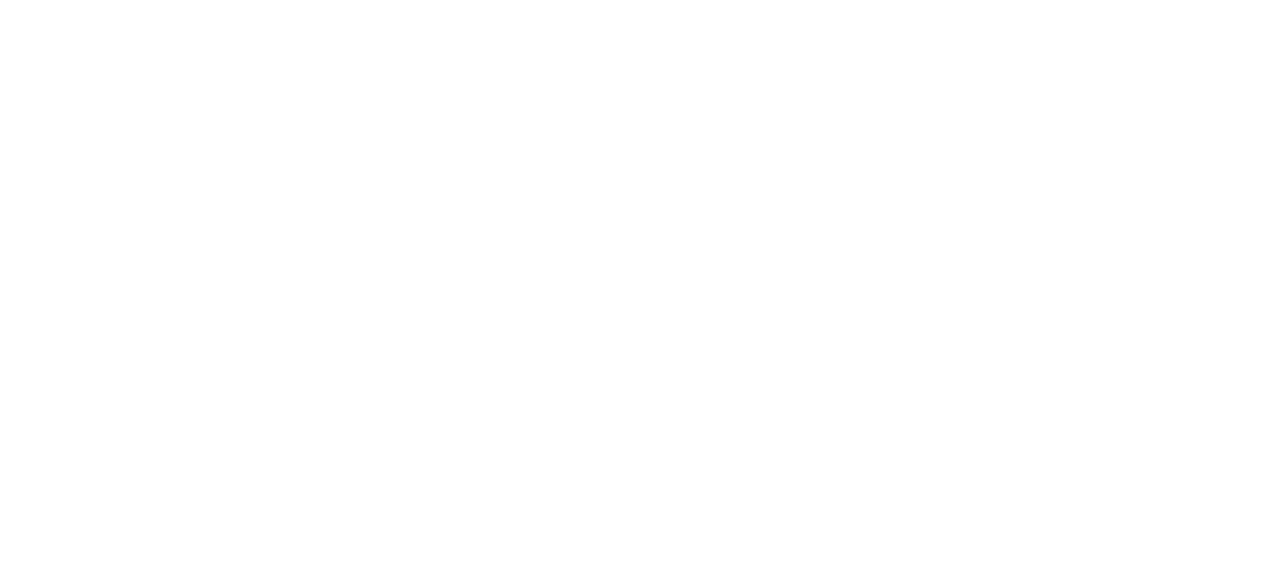
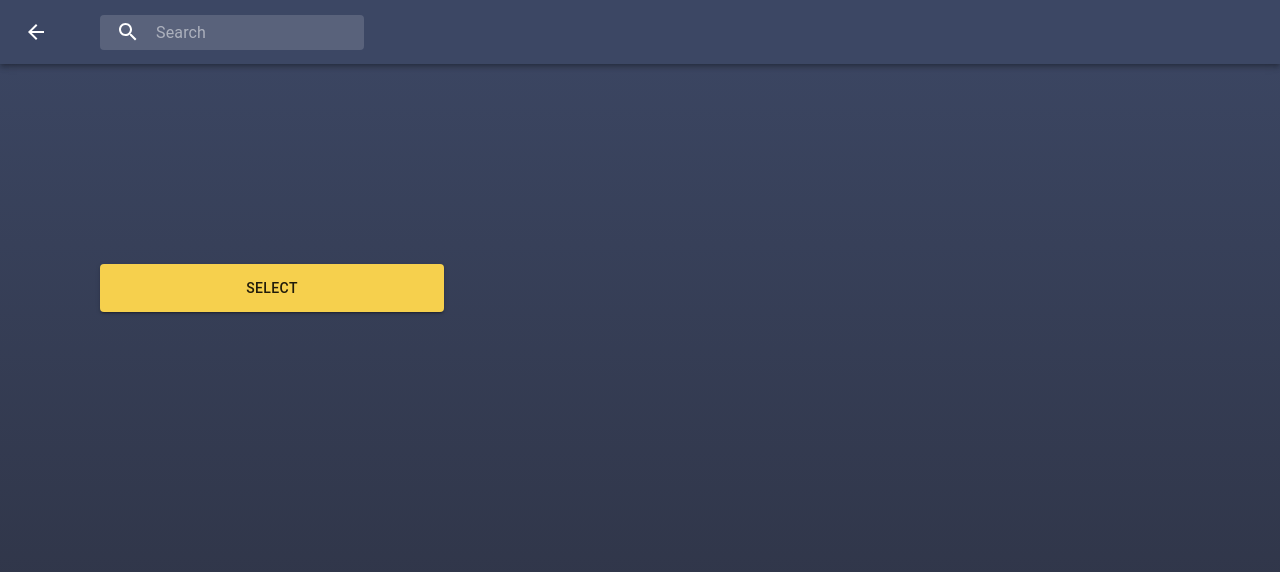
Before and after one commit to egraves2/destiny, a React (Create React App) app: page /loadoutSearch in a window 1280 px wide. Shown: the top 572 px of the page. Built offline with nearby package versions, Linux system fonts and the light colour scheme.

Commit message:
character currency and emblem in sidebar

```diff
--- a/package.json
+++ b/package.json
@@ -5,6 +5,7 @@
   "dependencies": {
     "@material-ui/core": "^4.9.3",
     "@material-ui/icons": "^4.9.1",
+    "@material-ui/lab": "^4.0.0-alpha.45",
     "@testing-library/jest-dom": "^4.2.4",
     "@testing-library/react": "^9.4.0",
     "@testing-library/user-event": "^7.2.1",
@@ -13,7 +14,8 @@
     "react": "^16.12.0",
     "react-dom": "^16.12.0",
     "react-router-dom": "^5.1.2",
-    "react-scripts": "3.3.1"
+    "react-scripts": "3.3.1",
+    "sqlite": "^3.0.3"
   },
   "scripts": {
     "start": "react-scripts start",
--- a/src/App.css
+++ b/src/App.css
@@ -27,7 +27,18 @@
 .App-link {
   color: #61dafb;
 }
-
-#homepage {
+/* LOADOUT PAGE */
+.search-button {
+  width: 344px;
+  padding: 150px;
+  display:block;
+  margin-left:auto;
+  margin-right:auto;
 
 }
+
+
+.bottomElements{
+  padding: 100px;
+  margin-top:100px;
+}
--- a/src/App.js
+++ b/src/App.js
@@ -1,7 +1,7 @@
 import React, {useContext, useState, useEffect} from 'react';
 import './App.css';
-import './pages/home.css';
 import Home from './home'
+import loadoutSearch from './loadoutSearch'
 import Button from '@material-ui/core/Button'
 import {Link,BrowserRouter,Route,Redirect} from 'react-router-dom'
 import { getDefaultNormalizer } from '@testing-library/react';
@@ -13,6 +13,7 @@
     <Route exact path="/" component={Main} />
     <Route path="/home" exact component={Home} />
     <Route path="/oauth" component={OauthCallback} />
+    <Route path="/loadoutSearch" component={loadoutSearch} />
 
 
   </BrowserRouter>);
@@ -47,8 +48,9 @@
     const json = await r.json()
     console.log(json)
     var token = json.access_token
-    console.log(token)
+    var membershipID = json.membership_id
     localStorage.setItem('token', token)
+    localStorage.setItem('membershipID', membershipID)
   }
   useEffect(()=>{
     getToken()
--- a/src/drawer.js
+++ b/src/drawer.js
@@ -22,8 +22,10 @@
 const useStyles = makeStyles(theme => ({
   root: {
     display: 'flex',
+
   },
   drawer: {
+
     [theme.breakpoints.up('sm')]: {
       width: drawerWidth,
       flexShrink: 0,
@@ -46,6 +48,7 @@
   toolbar: theme.mixins.toolbar,
   drawerPaper: {
     width: drawerWidth,
+    backgroundColor: '#1E2025',
   },
   content: {
     flexGrow: 1,
@@ -66,27 +69,43 @@
   const drawer = (
     <div>
       <div className={classes.toolbar} />
+      <Typography>
+          App Title
+      </Typography>
+      <Divider />
+        <img src = {props.emblemBackground}/>
       <Divider />
       <List>
-        {['Inbox', 'Starred', 'Send email', 'Drafts'].map((text, index) => (
-          <ListItem button key={text}>
-            <ListItemIcon>{index % 2 === 0 ? <InboxIcon /> : <MailIcon />}</ListItemIcon>
-            <ListItemText primary={text} />
+
+          <ListItem >
+
+            <ListItemText >Glimmer </ListItemText>
+            {props.glimmer}
         </ListItem>
-        ))}
+        <ListItem >
+            <ListItemText >Shards </ListItemText>
+            {props.shards}
+        </ListItem>
+        <ListItem >
+            <ListItemText >Bright Dust </ListItemText>
+            {props.dust}
+        </ListItem>
         </List>
-      <Divider />
+        <Divider></Divider>
         <List>
-        {['All mail', 'Trash', 'Spam'].map((text, index) => (
-          <ListItem button key={text}>
-            <ListItemIcon>{index % 2 === 0 ? <InboxIcon /> : <MailIcon />}</ListItemIcon>
-            <ListItemText primary={text} />
+            CUSTOMIZE
+            <ListItem>
+                <ListItemText>
+                    Loadouts
+                </ListItemText>
             </ListItem>
-        ))}
         </List>
-      <Typography>
 
-      </Typography>
+
+
+      {props.name && <Typography>
+          {props.name}
+      </Typography>}
     </div>
   );
 
@@ -152,12 +171,4 @@
   );
 }
 
-ResponsiveDrawer.propTypes = {
-  /**
-   * Injected by the documentation to work in an iframe.
-   * You won't need it on your project.
-   */
-  container: PropTypes.any,
-};
-
 export default ResponsiveDrawer;
--- a/src/home.js
+++ b/src/home.js
@@ -1,59 +1,47 @@
 import React, {useContext, useState, useEffect} from 'react';
-import axios from 'axios';
-import AppBar from '@material-ui/core/AppBar';
-import Toolbar from '@material-ui/core/Toolbar';
-import IconButton from '@material-ui/core/IconButton';
-import Typography from '@material-ui/core/Typography';
-import { makeStyles, useTheme } from '@material-ui/core/styles';
-import MenuIcon from '@material-ui/icons/Menu';
-import MoreIcon from '@material-ui/icons/MoreVert';
-import CssBaseline from '@material-ui/core/CssBaseline';
-import List from '@material-ui/core/List';
-import ListItem from '@material-ui/core/ListItem';
-import ListItemIcon from '@material-ui/core/ListItemIcon';
-import ListItemText from '@material-ui/core/ListItemText';
-import Divider from '@material-ui/core/Divider';
-import Drawer from '@material-ui/core/Drawer';
-import Hidden from '@material-ui/core/Hidden';
+import {Link,BrowserRouter,Route,Redirect} from 'react-router-dom'
+import CssBaseline from "@material-ui/core/CssBaseline";
 import { MuiThemeProvider, createMuiTheme } from '@material-ui/core/styles';
 import HamMenu from './drawer.js'
 import SearchBar from './searchbar.js'
+import Button from '@material-ui/core/Button'
+import './App.css';
+import Pagination from '@material-ui/lab/Pagination';
+import createBreakpoints from '@material-ui/core/styles/createBreakpoints'
+const breakpoints = createBreakpoints({})
+const theme = createMuiTheme({
 
-const theme = createMuiTheme({
   palette: {
+    type: 'dark',
+
     primary:{
       main: '#3C4764',
+      sidebar: '#1E2025',
   },
     secondary: {
       main: '#F6D04D',
     },
-    background: {
-      default: '#3C4764',
-    }
   },
+  overrides: {
+    MuiTab: {
+    root: {
+      [breakpoints.up('sm')]: {
+        marginLeft:250,
+        marginRight:10
+      },
+    }}
+
+  }
 });
 
+function Home(){
 
+  document.body.style.backgroundImage = "linear-gradient(to top, #2C3040, #3C4764)";
+  const [user,setUser] = useState({})
+  async function getUser(){
 
-
-
-
-function Home(){
-  async function getUser(){
     const root = 'https://www.bungie.net/Platform/User/GetMembershipsForCurrentUser/'
     var token = localStorage.getItem("token");
-    /*
-    //try{
-      axios.get(`/api/user?token=${token}`)
-      //const json = await r.json()
-      .then((response)=>{
-        console.log(response.data)
-      })
-      .catch((e) => {
-      console.log(e)
-    })
-      //console.log(json)
-      */
 
      // TEMPORARY FIX
       const r = await fetch(root, {
@@ -61,27 +49,85 @@
       headers:{'X-API-Key':'7f69d229fe9046a2aa2326ee4ce96f4d', 'Authorization':`Bearer ${token}`},
       })
       const response = await r.json()
+      var membershipType = response.Response.destinyMemberships[0].membershipType
+      localStorage.setItem('membershipType', membershipType)
+      var membershipId = response.Response.destinyMemberships[0].membershipId
+      localStorage.setItem('membershipId', membershipId)
       console.log(response)
-      const username = response.Response.destinyMemberships[0].displayName
-      console.log(username)
-  }
-  useEffect(()=>{
-    getUser()
-  },[])
 
 
 
+  }
+
+  async function getManifest(){
+    let root = 'https://www.bungie.net/Platform'
+    var manifestEP = '/Destiny2/Manifest/'
+    const url = root + manifestEP
+    const r = await fetch(url, {
+      method: 'GET'
+    })
+    const response = await r.json()
+    console.log(response)
+  }
+
+  async function getProfile(){
+    let root = 'https://www.bungie.net/Platform'
+    //var destinyMembershipId = localStorage.getItem('membershipID')
+    var token = localStorage.getItem("token");
+    var membershipType = localStorage.getItem('membershipType')
+    var destinyMembershipId = localStorage.getItem('membershipId')
+    var profileEP = `/Destiny2/${membershipType}/Profile/${destinyMembershipId}/?components=100,103,200,201,205`
+    const url = root + profileEP
+    const r = await fetch(url, {
+        method:'GET',
+        headers:{'X-API-Key':'7f69d229fe9046a2aa2326ee4ce96f4d', 'Authorization':`Bearer ${token}`},
+        })
+    const response = await r.json()
+    var character = response.Response.profile.data.characterIds[0]
+    var emblem = response.Response.characters.data[character].emblemBackgroundPath
+    const user = {
+      name: response.Response.profile.data.userInfo.displayName,
+      characterId: response.Response.profile.data.characterIds[0],
+      light: response.Response.characters.data[character].light,
+      classHash: 'Null',
+      emblemBackground: 'https://www.bungie.net' + emblem,
+      glimmer: response.Response.profileCurrencies.data.items[0].quantity,
+      shards: '0',
+      dust: response.Response.profileCurrencies.data.items[1].quantity,
+    }
+    console.log(user)
+    setUser(user)
+    console.log(response)
+  }
+  useEffect(()=>{
+    getManifest()
+    getUser()
+    getProfile()
+  },[])
 
     return (<section id="homepage">
       <div className="home">
 
         <header>
-
-          <MuiThemeProvider theme = {theme}>
-            <HamMenu/>
+          <MuiThemeProvider theme = {theme}
+          >
+            <CssBaseline/>
+            <HamMenu {...user}/>
             <SearchBar/>
-        </MuiThemeProvider>
-          </header>
+            <div className = "bottomElements">
+            <Button
+              variant="contained" color="secondary"
+              style={{width:344,height:48}}
+              onClick={()=>window.location.assign('/loadoutSearch')}>
+                NEW
+            </Button>
+            <Pagination className="pagination"
+              count={4}
+              shape="rounded"
+              />
+            </div>
+          </MuiThemeProvider>
+        </header>
 
       </div>
     </section>
--- /dev/null
+++ b/src/loadoutSearch.js
@@ -0,0 +1,215 @@
+import React, {useContext, useState, useEffect} from 'react';
+import {Link,BrowserRouter,Route,Redirect} from 'react-router-dom'
+import CssBaseline from "@material-ui/core/CssBaseline";
+import { MuiThemeProvider, createMuiTheme } from '@material-ui/core/styles';
+import { fade, makeStyles } from '@material-ui/core/styles';
+import AppBar from '@material-ui/core/AppBar';
+import Input from '@material-ui/core/Input';
+import Toolbar from '@material-ui/core/Toolbar';
+import IconButton from '@material-ui/core/IconButton';
+import SearchIcon from '@material-ui/icons/Search';
+import Typography from '@material-ui/core/Typography';
+import InputBase from '@material-ui/core/InputBase';
+import MenuItem from '@material-ui/core/MenuItem';
+import Menu from '@material-ui/core/Menu';
+import SearchBar from './searchbar.js'
+import Button from '@material-ui/core/Button'
+import TextField from '@material-ui/core/TextField'
+import ArrowBackIcon from '@material-ui/icons/ArrowBack';
+import './App.css';
+import createBreakpoints from '@material-ui/core/styles/createBreakpoints'
+
+
+
+
+const useStyles = makeStyles(theme => ({
+    grow: {
+      flexGrow: 1,
+    },
+    menuButton: {
+      marginRight: theme.spacing(2),
+
+    },
+    title: {
+      display: 'none',
+      [theme.breakpoints.up('sm')]: {
+        display: 'block',
+      },
+    },
+    search: {
+      position: 'relative',
+      borderRadius: theme.shape.borderRadius,
+      backgroundColor: fade(theme.palette.common.white, 0.15),
+      '&:hover': {
+        backgroundColor: fade(theme.palette.common.white, 0.25),
+      },
+      marginRight: theme.spacing(2),
+      marginLeft: 0,
+      width: '100%',
+      [theme.breakpoints.up('sm')]: {
+        marginLeft: theme.spacing(3),
+        width: 'auto',
+      },
+    },
+    searchIcon: {
+      width: theme.spacing(7),
+      height: '100%',
+      position: 'absolute',
+      pointerEvents: 'none',
+      display: 'flex',
+      alignItems: 'center',
+      justifyContent: 'center',
+    },
+    inputRoot: {
+      color: 'inherit',
+    },
+    inputInput: {
+      padding: theme.spacing(1, 1, 1, 7),
+      transition: theme.transitions.create('width'),
+      width: '100%',
+      [theme.breakpoints.up('md')]: {
+        width: 200,
+      },
+    },
+    textField: {
+        width: 300,
+        height: 48,
+        marginLeft: 50,
+    },
+    sectionDesktop: {
+      display: 'none',
+      [theme.breakpoints.up('md')]: {
+        display: 'flex',
+      },
+    },
+    sectionMobile: {
+      display: 'flex',
+      [theme.breakpoints.up('md')]: {
+        display: 'none',
+      },
+    },
+  }));
+
+
+ const breakpoints = createBreakpoints({})
+ const theme = createMuiTheme({
+
+   palette: {
+     type: 'dark',
+
+     primary:{
+       main: '#3C4764',
+       sidebar: '#1E2025',
+   },
+     secondary: {
+       main: '#F6D04D',
+     },
+   },
+   overrides: {
+     MuiTab: {
+     root: {
+       [breakpoints.up('sm')]: {
+         marginLeft:250,
+         marginRight:10
+       },
+     }}
+
+   }
+ });
+
+function LoadoutSearch() {
+    const [text, setText] = useState('')
+    const [items, setItems] = useState([])
+    document.body.style.backgroundImage = "linear-gradient(to top, #2C3040, #3C4764)";
+
+
+
+    async function getItems(){
+        setItems([])
+        let url = 'https://www.bungie.net/Platform/Destiny2/Armory/Search/DestinyInventoryItemDefinition/'
+        url += text
+        var token = localStorage.getItem("token");
+        const r = await fetch(url, {
+            method:'GET',
+            headers:{'X-API-Key':'7f69d229fe9046a2aa2326ee4ce96f4d', 'Authorization':`Bearer ${token}`},
+            })
+        const response = await r.json()
+        console.log(response)
+        setItems(response.results)
+        setText('')
+
+    }
+    console.log(items)
+
+
+
+    const classes = useStyles();
+
+    return (<section id="search">
+      <div className="home">
+
+        <header>
+          <MuiThemeProvider theme = {theme}
+          >
+            {//<CssBaseline/>
+            }
+            <div className={classes.grow}>
+            <AppBar
+
+                position="static">
+                <Toolbar>
+
+                    <IconButton
+                        edge="start"
+                        className={classes.menuButton}
+                        color="inherit"
+                        aria-label="open drawer"
+                        onClick={()=>window.location.assign('/home')}
+                    >
+              <ArrowBackIcon />
+              </IconButton>
+              <div className={classes.search}>
+              <div className={classes.searchIcon}>
+                <SearchIcon />
+              </div>
+                    <InputBase
+                    placeholder="Search"
+                    value={text}
+                    onChange={e=> setText(e.target.value)}
+                    onKeyPress={e=>{
+                    if(e.key==='Enter')
+                        getItems()
+                    }}
+                    //className={classes.textField}
+                    classes={{
+                        root: classes.inputRoot,
+                        input: classes.inputInput,
+                      }}
+
+                    />
+                    </div>
+                    <div className={classes.grow} />
+                     <div className={classes.sectionDesktop}></div>
+
+
+                    </Toolbar>
+            </AppBar>
+
+            </div>
+            <div className = "bottomElements">
+            <Button
+              variant="contained" color="secondary"
+              style={{width:344,height:48}}
+              onClick={()=><Redirect to='/loadoutSearch' />}>
+                SELECT
+            </Button>
+            </div>
+          </MuiThemeProvider>
+        </header>
+
+      </div>
+    </section>
+    );
+}
+
+export default LoadoutSearch;
--- a/src/searchbar.js
+++ b/src/searchbar.js
@@ -5,11 +5,20 @@
 const useStyles = makeStyles(theme => ({
     root: {
 
-      display: 'flex',
-      flexWrap: 'wrap',
+      //display: 'flex',
+      //flexWrap: 'wrap',
+      background: '#565F77',
+      borderRadius: 4,
+      [theme.breakpoints.up('sm')]: {
+        marginLeft:250,
+        marginRight:10
+      },
     },
     input: {
-        border: '1px solid #ffffff',
+        color: 'white',
+        fontSize: '20px',
+      //border: '1px solid #ced4da',
+      borderRadius: 4,
     },
     textField: {
       marginLeft: theme.spacing(1),
@@ -17,24 +26,34 @@
       width: 200,
 
     },
-  }));
+    palette: {
+        primary:{
+          main: '#ffffff',
+      },
+        secondary: {
+          main: '#ffffff',
+        }
+    },
+}));
 
 function SearchBar() {
   const classes = useStyles();
 
   return (
     <form className={classes.root} noValidate autoComplete="off">
+
       <TextField
-        id="outlined-full-width"
-          style={{ margin: 8 }}
+        id="filled-secondary"
+          style={{ margin: 0 }}
+          InputProps={{disableUnderline: true}}
           placeholder="Search"
           fullWidth
           margin="normal"
           InputLabelProps={{
             shrink: true,
           }}
-          variant="outlined"
-          color="secondary"
+          variant="filled"
+          //color="secondary"
     />
     </form>
   );
```
Also changed, not shown: src/pages/home.css (deleted), 1 other file (tests, documents, lock files or other folders). Lines whose indentation alone changed are shown as unchanged.
